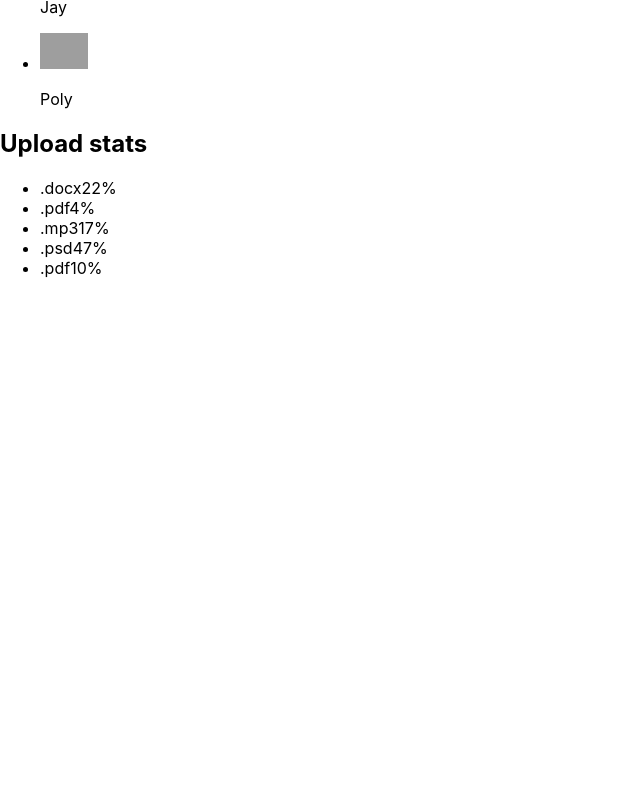
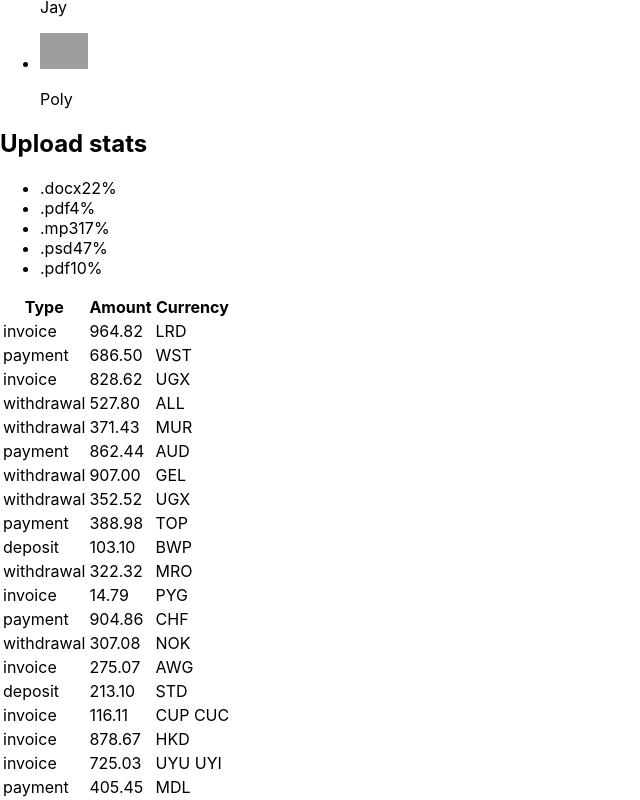
Before and after one commit to YuliaKhyzhuk/goit-react-hw-01-components, a React (Create React App) app: page / in a window 1280 px wide. Shown: the part 803-1603 px from the top of the page, without its empty margins (0-640 px from the left). Before the commit the page ends 1097 px from the top, so only its background shows below. Built offline with nearby package versions, Linux system fonts and the light colour scheme; grey boxes are pictures that could not be loaded.

Commit message:
Added transaction history markup

```diff
--- a/src/components/App.jsx
+++ b/src/components/App.jsx
@@ -1,4 +1,5 @@
 // import { ProfileList } from './ProfileList/ProfileList';
+import PropTypes from 'prop-types';
 import { ProfileCard } from 'components/ProfileCard/ProfileCard';
 import user from '../data/user.json';
 
@@ -8,21 +9,8 @@ import friends from '../data/friends.json';
 import { Statistics } from './Statistics/Statistics';
 import data from '../data/data.json';
 
-// export const App = () => {
-//   return (
-//     <>
-//       <ProfileList users={user} />
-//     </>
-//   );
-// };
-
-// export const App = () => {
-//   return (<>
-//   <ProfileList user={user} />
-//   <FriendList friends={friends} />
-//   </>);
-// };
-
+import transactions from '../data/transactions.json';
+import { Transactions } from './TransactionHistory/TransactionHistory';
 
 export const App = () => {
   return (<>
@@ -36,5 +24,18 @@ export const App = () => {
         likes={user.stats.likes} />
   <FriendList friends={friends} />
   <Statistics stats={data} title={"Upload stats"} />
+  <Transactions items={transactions} />
   </>);
 };
+
+user.propTypes = {
+  name: PropTypes.string.isRequired,
+  tag: PropTypes.string.isRequired,
+  location: PropTypes.string.isRequired,
+  avatar: PropTypes.string.isRequired,
+  stats: PropTypes.shape({
+    followers: PropTypes.number.isRequired,
+    views: PropTypes.number.isRequired,
+    likes: PropTypes.number.isRequired
+  }).isRequired,
+};
--- a/src/components/FriendCard/FriendCard.jsx
+++ b/src/components/FriendCard/FriendCard.jsx
@@ -14,6 +14,6 @@ FriendCard.propTypes = {
     friend: PropTypes.shape({
       avatar: PropTypes.string.isRequired,
       name: PropTypes.string.isRequired,
-      isOnline: PropTypes.string.isRequired,
+      isOnline: PropTypes.bool.isRequired,
     }).isRequired,
 };
--- a/src/components/Statistics/Statistics.jsx
+++ b/src/components/Statistics/Statistics.jsx
@@ -3,20 +3,26 @@ import PropTypes from 'prop-types';
 export const Statistics = ({ stats, title }) => {
   return (
     <section className="statistics">
-      {title.length > 0 && <h2 className="title">{title}</h2>}
+      {title && <h2 className="title">{title}</h2>}
       <ul className="stat-list">
-      {stats.map(({id, label, percentage}) => (
-
-        <li className="item" key={id}>
-          <span className="label">{label}</span>
-          <span className="percentage">{percentage}%</span>
-        </li>))}</ul>
-
+        {stats.map(({ id, label, percentage }) => (
+          <li className="item" key={id}>
+            <span className="label">{label}</span>
+            <span className="percentage">{percentage}%</span>
+          </li>
+        ))}
+      </ul>
     </section>
   );
 };
 
 Statistics.propTypes = {
-    stats: PropTypes.arrayOf(PropTypes.shape({id: PropTypes.string.isRequired, label: PropTypes.string.isRequired, percentage: PropTypes.number.isRequired})).isRequired,
-    title: PropTypes.string
-}
+  stats: PropTypes.arrayOf(
+    PropTypes.shape({
+      id: PropTypes.string.isRequired,
+      label: PropTypes.string.isRequired,
+      percentage: PropTypes.number.isRequired,
+    })
+  ).isRequired,
+  title: PropTypes.string,
+};
--- /dev/null
+++ b/src/components/TransactionHistory/TransactionHistory.jsx
@@ -0,0 +1,37 @@
+import PropTypes from 'prop-types';
+
+export const Transactions = ({ items }) => {
+  return (
+    <div>
+      <table className="transaction-history">
+        <thead>
+          <tr>
+            <th>Type</th>
+            <th>Amount</th>
+            <th>Currency</th>
+          </tr>
+        </thead>
+        <tbody>
+          {items.map(({ id, type, amount, currency }) => (
+            <tr key={id}>
+              <td>{type}</td>
+              <td>{amount}</td>
+              <td>{currency}</td>
+            </tr>
+          ))}
+        </tbody>
+      </table>
+    </div>
+  );
+};
+
+Transactions.propTypes = {
+    items: PropTypes.arrayOf(
+      PropTypes.shape({
+        id: PropTypes.string.isRequired,
+        type: PropTypes.string.isRequired,
+        amount: PropTypes.number.isRequired,
+        currency: PropTypes.string.isRequired,
+      })
+    ).isRequired,
+};
```
